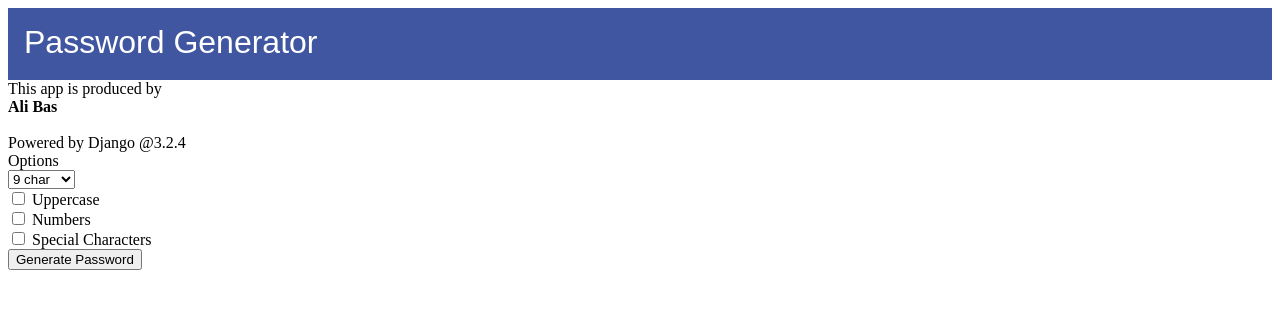
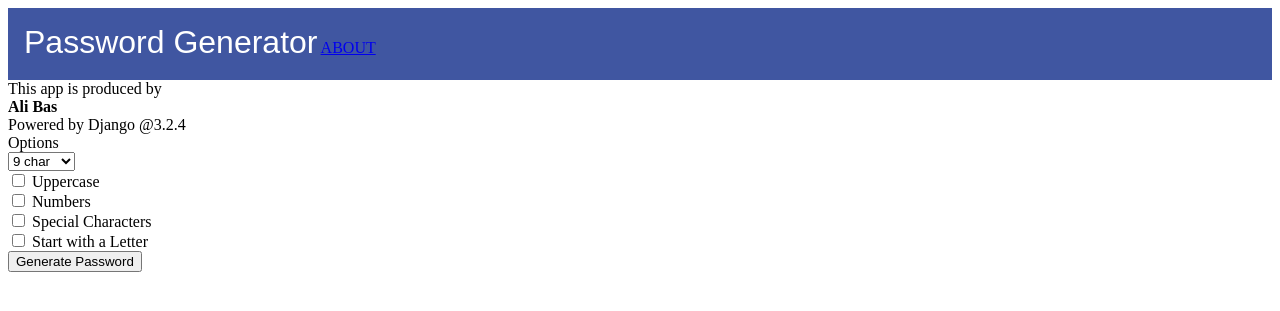
Before and after one commit to alibas01/pass_gen_django, a Django app: page / in a window 1280 px wide. Shown: the top 311 px of the page. Run offline with Django 3.2, Linux system fonts and the light colour scheme.

Commit message:
about page, some features

```diff
--- a/pass_gen/templates/home.html
+++ b/pass_gen/templates/home.html
@@ -9,13 +9,13 @@
     <!-- Top nav bar (fixed) -->
     <nav>
       <span>Password Generator</span>
+      <a href={% url 'about' %}>ABOUT</a>
     </nav>
     <section class="horizantal">
       <header class="profile">
         This app is produced by
         <br />
         <div><strong>{{author}}</strong></div>
-        <br />
         Powered by Django @3.2.4
       </header>
 
@@ -45,6 +45,8 @@
         <br />
         <input type="checkbox" name="special" /> Special Characters
         <br />
+        <input type="checkbox" name="start" /> Start with a Letter
+        <br />
         <input value="Generate Password" type="submit" />
         <br />
 
--- a/pass_gen/templates/pass.html
+++ b/pass_gen/templates/pass.html
@@ -9,13 +9,14 @@
     <!-- Top nav bar (fixed) -->
     <nav>
       <span>Password Generator</span>
+      <a href={% url 'home' %}>HOME</a>
+      <a href={% url 'about' %}>ABOUT</a>
     </nav>
     <section class="horizantal">
       <header class="profile">
         This app is produced by
         <br />
         <div><strong>{{author}}</strong></div>
-        <br />
         Powered by Django @3.2.4
       </header>
 
--- a/pass_gen/views.py
+++ b/pass_gen/views.py
@@ -1,6 +1,7 @@
 from django.shortcuts import render
 from django.http import HttpResponse
 import random
+import copy
 
 # Create your views here.
 
@@ -10,29 +11,37 @@ def home(request):
 def password(request):
     lowercase = list('abcdefghijklmnopqrstuvwxyz')
     uppercase = list('ABCDEFGHIJKLMNOPQRSTUVWXYZ')
+    letter = lowercase + uppercase
     length = int(request.GET.get('length', 9))
     special = list('!@#$%^&*()')
-    nums = ('1234567890')
-    word = ''
-    passthe=""
+    nums = list('1234567890')
+    #exception = copy.deepcopy(nums)
+    word = copy.deepcopy(lowercase)
+    passthe=random.choice(lowercase)
 
     if request.GET.get('uppercase'):
-        lowercase.extend(uppercase)
+        word.extend(uppercase)
     if request.GET.get('special'):
-        lowercase.extend(special)
+        word.extend(special)
     if request.GET.get('numbers'):
-        lowercase.extend(nums)
-    if request.GET.get('uppercase'):
-        lowercase.extend(uppercase)
+        word.extend(nums)
+    if request.GET.get('start'):
+        passthe=random.choice(letter)
+        length=length-1
+    else:
+        passthe=""
+
 
     for x in range(length):
-        passthe += random.choice(lowercase)
+        passthe += random.choice(word)
+
 
     return render(request, 'pass.html', {'password': passthe, 'author': 'Ali Bas'})
 
 
 
-
+def about(request):
+    return render(request, 'about.html', {'author': 'Ali Bas'})
 
 def author(request):
     return HttpResponse('<h1>Author: <strong>Ali Bas</strong></h1>')
--- a/password_generator_django/urls.py
+++ b/password_generator_django/urls.py
@@ -18,7 +18,8 @@ from pass_gen import views
 
 urlpatterns = [
     #path('pass/', admin.site.urls),
-    path('', views.home),
+    path('', views.home, name='home'),
     path('pass/', views.password, name='output'),
     path('author/', views.author),
+    path('about/', views.about, name='about'),
 ]
```
